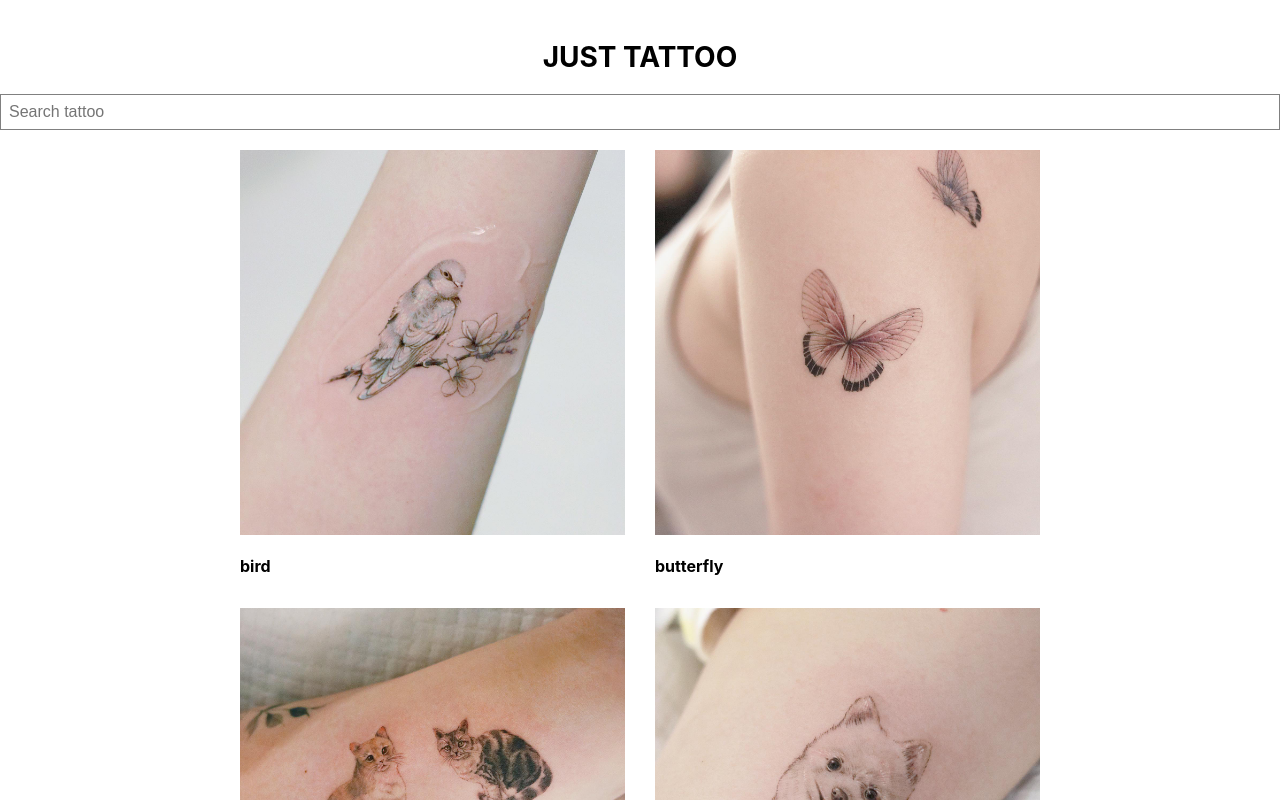
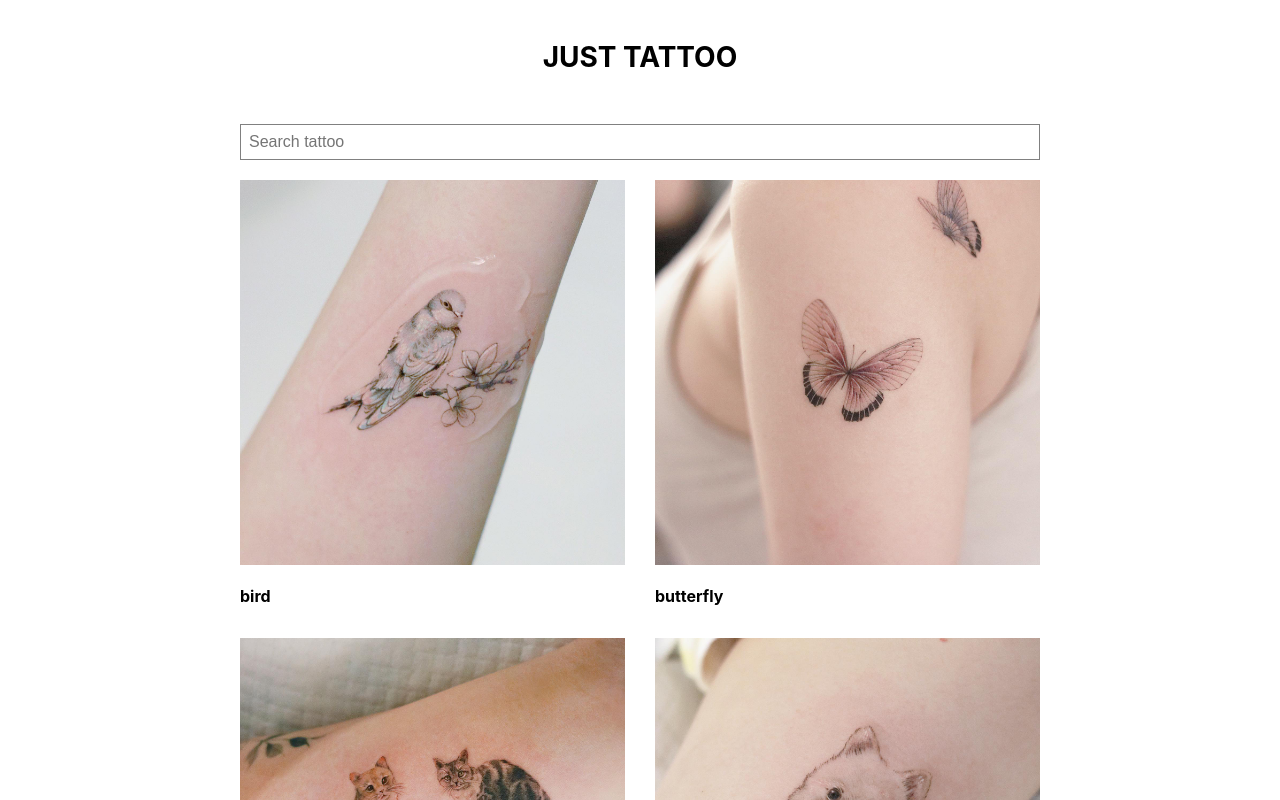
Before and after one commit to GitHubOshin/just-tattoo-zinglecode, a React (Create React App) app: page / in a window 1280 px wide. Shown: the top 800 px of the page. Built offline with nearby package versions, Linux system fonts and the light colour scheme.

Commit message:
Update App.css

```diff
--- a/src/App.css
+++ b/src/App.css
@@ -1,20 +1,9 @@
-.app-header {
-  text-align: center;
-  font-size: 12px;
-  margin: 45px;
+.app-section {
+  padding: 30px;
 }
 
-.app-grid {
-  display: grid;
-  grid-template-columns: 1fr 1fr;
-  column-gap: 30px;
-  row-gap: 10px;
+.app-container {
   max-width: 800px;
   margin-left: auto;
   margin-right: auto;
 }
-
-.tattoo-item img {
-  display: block;
-  width: 100%;
-}
```
